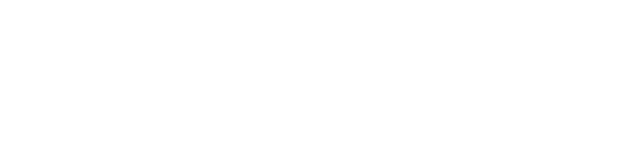
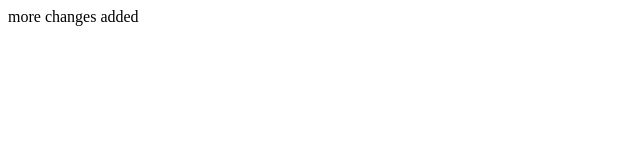
Before and after one commit to lokeshvkumar/utube.demo, a plain HTML site: page WebContent/index.html in a window 1280 px wide. Shown: the whole page, without its empty margins (0-640 px from the left). Drawn offline with Linux system fonts and the light colour scheme.

Commit message:
more changes added

```diff
--- a/WebContent/index.html
+++ b/WebContent/index.html
@@ -5,6 +5,6 @@
 <title>Insert title here</title>
 </head>
 <body>
-
+more changes added
 </body>
 </html>
```
